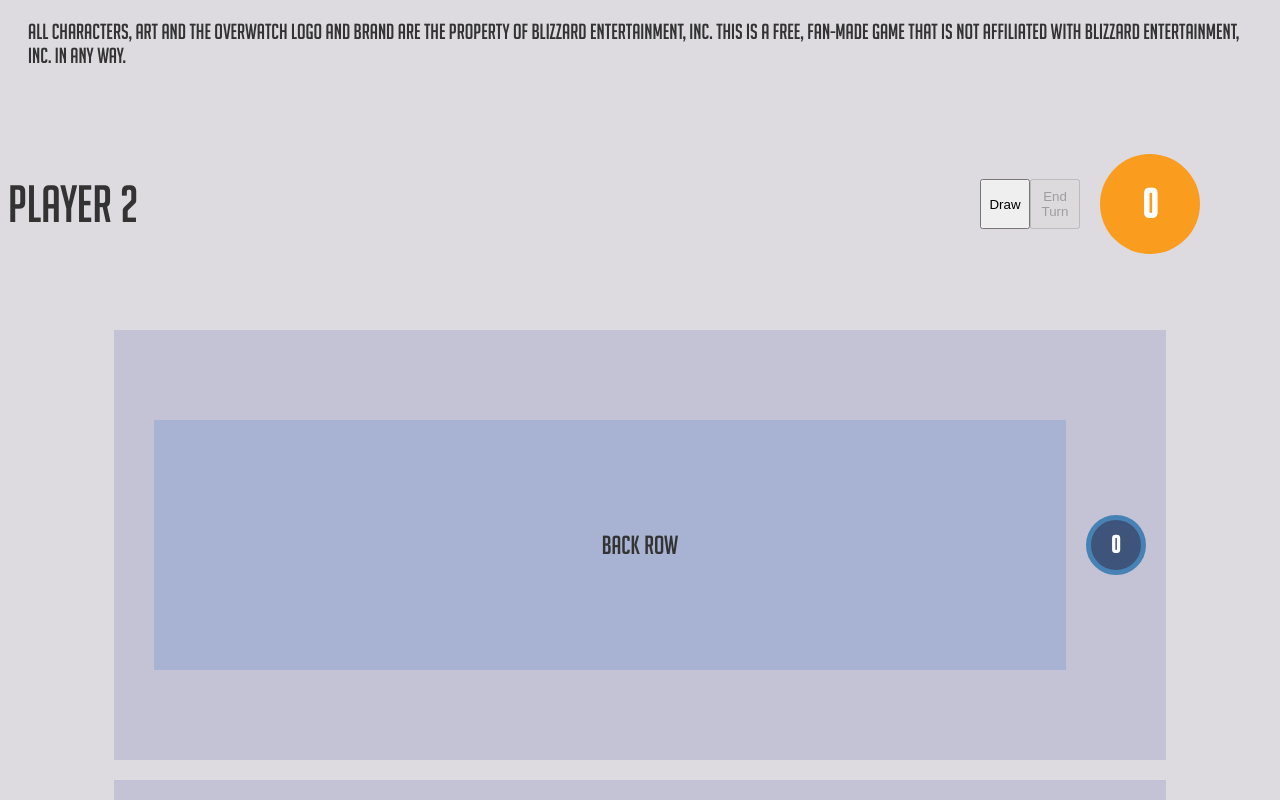
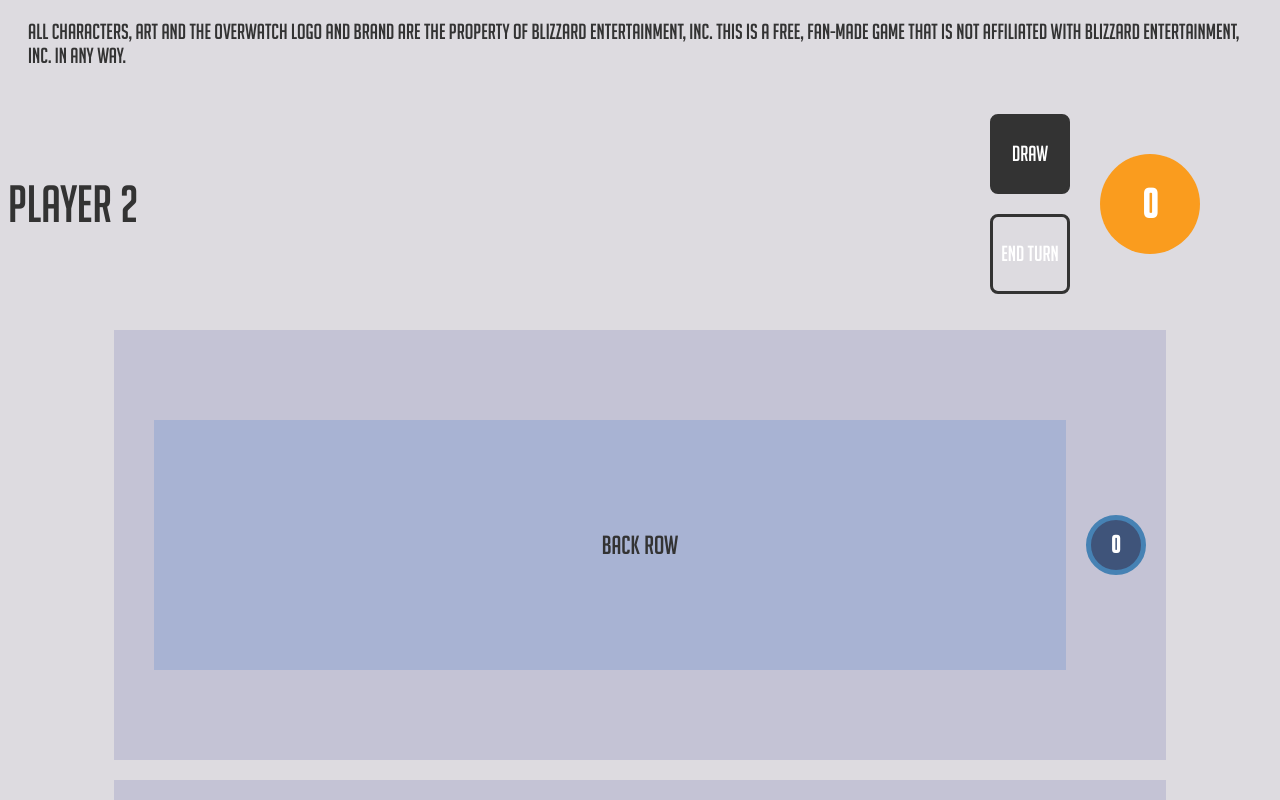
Before and after one commit to nathanhmiles/owcardgame, a React (Create React App) app: page / in a window 1280 px wide. Shown: the top 800 px of the page. Built offline with nearby package versions, Linux system fonts and the light colour scheme.

Commit message:
Improved button aesthetics

```diff
--- a/src/App.css
+++ b/src/App.css
@@ -198,9 +198,25 @@ ul {
   font-size: x-large;
 }
 
+.playerbuttons {
+  display: flex;
+  flex-direction: column;
+}
+
 button {
-  width: 50px;
-  height: 50px;
+  width: 80px;
+  height: 80px;
+  margin: 10px;
+  font-family: inherit;
+  font-size: 16pt;
+  border: 3px solid #333333;
+  border-radius: 10%;
+  background-color: #333333;
+  color: white;
+}
+
+button:disabled {
+  background-color: transparent;
 }
 
 .drawbutton {
--- a/src/components/layout/PlayerHand.js
+++ b/src/components/layout/PlayerHand.js
@@ -122,6 +122,7 @@ export default function PlayerHand(props) {
         rowId={playerHandId}
         setCardFocus={props.setCardFocus}
       />
+      <div className="playerbuttons">
       <button
         className="drawbutton"
         disabled={handCards.length >= 6}
@@ -146,6 +147,7 @@ export default function PlayerHand(props) {
       >
         End Turn
       </button>
+      </div>
     </div>
   );
 }
```
Also changed, not shown: src/assets/ow2-logo.png (deleted).
